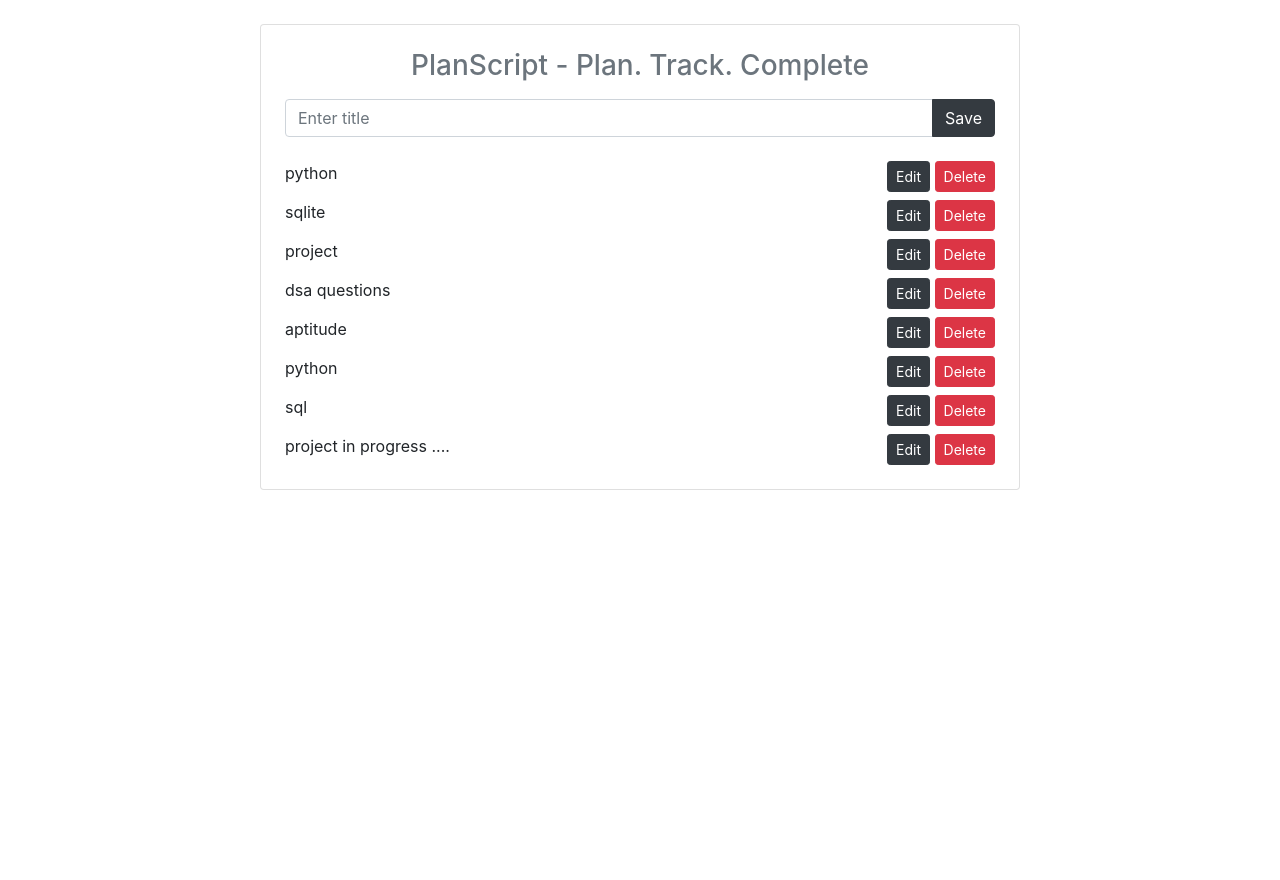
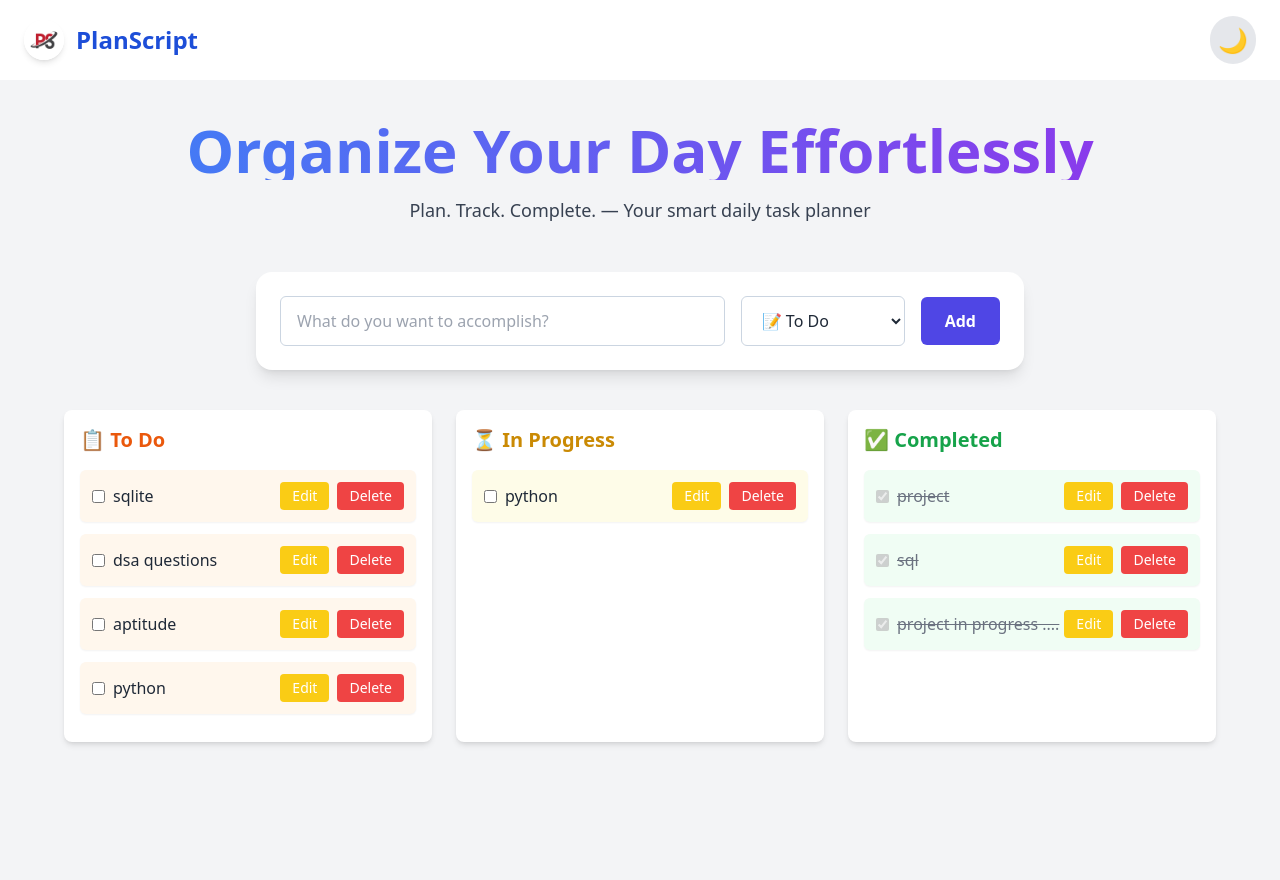
Before and after one commit to HarshitaGon/PlanScript, a Flask app: page / in a window 1280 px wide. Before the commit the page ends 490 px from the top, so only its background shows below. Run offline with Flask 3, Linux system fonts and the light colour scheme; some libraries are stand-ins or nearby versions.

Commit message:
complete functionalities done

```diff
--- a/app.py
+++ b/app.py
@@ -8,20 +8,22 @@ app.secret_key = 'key'
 db = SQLAlchemy(app)
 
 class Todo(db.Model):
-    id = db.Column(db.Integer, primary_key = True)
+    id = db.Column(db.Integer, primary_key=True)
     title = db.Column(db.String(200), nullable=False)
+    status = db.Column(db.String(50), nullable=False, default='todo')  # ✅ New field
 
 with app.app_context():
     db.create_all()
 
-@app.route('/', methods=['Get', 'POST'])
+@app.route('/', methods=['GET', 'POST'])
 @app.route('/<int:todo_id>', methods=['GET', 'POST'])
-def index(todo_id = None):
+def index(todo_id=None):
     if request.method == 'POST':
         title = request.form.get('title')
+        status = request.form.get('status') or 'todo'
 
         if todo_id is None:
-            todo = Todo(title=title)
+            todo = Todo(title=title, status=status)  # 👈 default status
             db.session.add(todo)
             db.session.commit()
             flash('Todo item added successfully', 'success')
@@ -29,6 +31,7 @@ def index(todo_id = None):
             todo = Todo.query.get(todo_id)
             if todo:
                 todo.title = title
+                tudo.status = status
                 db.session.commit()
                 flash('Todo item updated successfully', 'success')
 
@@ -39,7 +42,21 @@ def index(todo_id = None):
         todo = Todo.query.get(todo_id)
 
     todos = Todo.query.order_by(Todo.id.desc()).all()
-    return render_template('index.html', todos = todos, todo = todo)
+
+    # 👇 group by status
+    todo_tasks = [t for t in todos if t.status == 'todo']
+    progress_tasks = [t for t in todos if t.status == 'progress']
+    completed_tasks = [t for t in todos if t.status == 'completed']
+
+    return render_template(
+        'index.html',
+        todos=todos,
+        todo=todo,
+        todo_tasks=todo_tasks,
+        progress_tasks=progress_tasks,
+        completed_tasks=completed_tasks
+    )
+
 
 @app.route('/todo-delete/<int:todo_id>', methods=["POST"])
 def delete(todo_id):
@@ -51,5 +68,17 @@ def delete(todo_id):
 
     return redirect(url_for('index'))
 
+
+@app.route('/update_status/<int:todo_id>', methods=['POST'])
+def update_status(todo_id):
+    todo = Todo.query.get_or_404(todo_id)
+    new_status = request.form.get('status')
+    if new_status in ['todo', 'progress', 'completed']:
+        todo.status = new_status
+        db.session.commit()
+        flash('Task status updated!', 'success')
+    return redirect(url_for('index'))
+
+
 if __name__ == '__main__':
     app.run(debug=True)
--- a/templates/index.html
+++ b/templates/index.html
@@ -1,14 +1,24 @@
 {% extends 'layouts/app.html' %}
 
 {% block content %}
+<div class="min-h-screen bg-gray-100 dark:bg-gray-900 py-10 px-4 transition-colors duration-300">
+  <div class="max-w-6xl mx-auto">
 
-<div class="container">
-    <div class="row justify-content-center mt-4">
-        <div class="col-sm-8 card p-4">
+    <!-- Animated Hero Section -->
+    <section class="relative text-center mb-12 overflow-hidden">
+      <div class="relative z-10 animate-fade-slide">
+        <h2 class="text-5xl md:text-6xl font-extrabold bg-gradient-to-r from-blue-500 to-purple-600 text-transparent bg-clip-text">
+          Organize Your Day Effortlessly
+        </h2>
+        <p class="mt-4 text-lg text-gray-700 dark:text-gray-300">Plan. Track. Complete. — Your smart daily task planner</p>
+      </div>
 
+    </section>
+
+    <!-- Flash messages -->
     {% with messages = get_flashed_messages() %}
     {% if messages %}
-                <ul class="alert alert-success">
+    <ul class="mb-4 p-4 bg-green-100 dark:bg-green-200 border border-green-300 text-green-800 rounded-md shadow">
       {% for message in messages %}
       <li>{{ message }}</li>
       {% endfor %}
@@ -16,31 +26,67 @@
     {% endif %}
     {% endwith %}
 
-            <h3 class="text-muted text-center mb-3">PlanScript - Plan. Track. Complete</h3>
+    <!-- Form Section -->
+    <form method="POST" action="{{ url_for('index', todo_id=todo.id) if todo else url_for('index') }}"
+      class="bg-white dark:bg-gray-800 shadow-lg rounded-2xl px-6 py-6 mb-10 max-w-3xl mx-auto flex flex-col md:flex-row items-center gap-4">
+      <input type="text" name="title" value="{{ todo.title if todo else '' }}"
+        class="flex-1 px-4 py-3 text-base bg-white dark:bg-gray-700 border border-slate-300 dark:border-gray-600 rounded-md focus:outline-none focus:ring-2 focus:ring-indigo-400 dark:text-gray-100"
+        placeholder="What do you want to accomplish?" required />
 
-            <form action="{{ url_for('index', todo_id = todo.id) if todo else url_for('index')}}" method="post">
-                <div class="input-group mb-3">
-                    <input type="text" name="title" placeholder="Enter title" class="form-control"value="{{todo.title if todo else ''}}">
-                    <div class="input-group-append">
-                        <button class="btn btn-dark" type="submit">Save</button>
+      <select name="status"
+        class="px-4 py-3 text-base bg-white dark:bg-gray-700 border border-slate-300 dark:border-gray-600 rounded-md focus:outline-none focus:ring-2 focus:ring-indigo-400 dark:text-gray-100">
+        <option value="todo" {% if todo and todo.status == 'todo' %}selected{% endif %}>📝 To Do</option>
+        <option value="in-progress" {% if todo and todo.status == 'in-progress' %}selected{% endif %}>⏳ In Progress</option>
+        <option value="completed" {% if todo and todo.status == 'completed' %}selected{% endif %}>✅ Completed</option>
+      </select>
+
+      <button type="submit"
+        class="px-6 py-3 bg-indigo-600 text-white font-semibold rounded-md hover:bg-indigo-700 transition">
+        {{ 'Update' if todo else 'Add' }}
+      </button>
+    </form>
+
+
+    <!-- 3 Column Task Layout -->
+    <div class="grid md:grid-cols-3 gap-6">
+      {% set columns = [
+        ('todo', '📋 To Do', 'orange', 'orange-50', 'orange-600'),
+        ('in-progress', '⏳ In Progress', 'yellow', 'yellow-50', 'yellow-600'),
+        ('completed', '✅ Completed', 'green', 'green-50', 'green-600')
+      ] %}
+
+      {% for key, title, color, bg, text in columns %}
+      <div class="bg-white dark:bg-gray-800 p-4 rounded-lg shadow-md">
+        <h2 class="text-xl font-semibold text-{{ text }} mb-4">{{ title }}</h2>
+        {% for task in todos if task.status == key %}
+        <div class="bg-{{ bg }} dark:bg-opacity-10 p-3 rounded-md shadow-sm mb-3 flex justify-between items-center">
+          {% if key != 'completed' %}
+          <form method="POST" action="{{ url_for('update_status', todo_id=task.id) }}">
+            <label class="flex items-center gap-2">
+              <input type="checkbox" name="status" value="completed" onchange="this.form.submit()" />
+              <span class="text-gray-800 dark:text-gray-200 break-words">{{ task.title }}</span>
+            </label>
+          </form>
+          {% else %}
+          <label class="flex items-center gap-2">
+            <input type="checkbox" checked disabled />
+            <span class="text-gray-500 dark:text-gray-400 break-words line-through">{{ task.title }}</span>
+          </label>
+          {% endif %}
+
+          <div class="flex gap-2">
+            <a href="/{{ task.id }}" class="text-sm bg-yellow-400 text-white px-3 py-1 rounded hover:bg-yellow-500 transition-all">Edit</a>
+            <form method="POST" action="{{ url_for('delete', todo_id=task.id) }}">
+              <button class="text-sm bg-red-500 text-white px-3 py-1 rounded hover:bg-red-600 transition-all">Delete</button>
+            </form>
           </div>
         </div>
-            </form>
-
-            {% for todo in todos %}
-            <div class="row mt-2">
-                <div class="col-8">{{ todo.title}}</div>
-                <div class="col-4 text-right">
-                    <a href="/{{todo.id}}" class="btn btn-dark btn-sm">Edit</a>
-                    <form class="d-inline" method="POST" action="{{ url_for('delete', todo_id=todo.id)}}">
-                        <button type="submit" class = "btn btn-danger btn-sm">Delete</button>
-                    </form>
-                </div>
+        {% else %}
+        <p class="text-sm text-gray-400 dark:text-gray-500">No tasks here.</p>
+        {% endfor %}
       </div>
       {% endfor %}
     </div>
   </div>
 </div>
-
-
 {% endblock %}
--- a/templates/layouts/app.html
+++ b/templates/layouts/app.html
@@ -1,17 +1,81 @@
 <!DOCTYPE html>
-<html>
+<html lang="en">
 
 <head>
-    <title>PlanScript</title>
-    <meta name="viewport" content="width=device-width, initial-scale=1">
-    <link rel="stylesheet" href="https://cdn.jsdelivr.net/npm/bootstrap@4.6.2/dist/css/bootstrap.min.css">
-    <script src="https://cdn.jsdelivr.net/npm/jquery@3.7.1/dist/jquery.slim.min.js"></script>
-    <script src="https://cdn.jsdelivr.net/npm/popper.js@1.16.1/dist/umd/popper.min.js"></script>
-    <script src="https://cdn.jsdelivr.net/npm/bootstrap@4.6.2/dist/js/bootstrap.bundle.min.js"></script>
+  <meta charset="UTF-8">
+  <title>PlanScript</title>
+  <meta name="viewport" content="width=device-width, initial-scale=1.0">
+
+  <!-- Tailwind CSS -->
+  <script src="https://cdn.tailwindcss.com"></script>
+  <script>
+    tailwind.config = {
+      darkMode: 'class',
+      theme: {
+        extend: {
+          animation: {
+            'fade-slide': 'fadeSlide 0.8s ease-out both',
+          },
+          keyframes: {
+            fadeSlide: {
+              '0%': { opacity: '0', transform: 'translateY(-10px)' },
+              '100%': { opacity: '1', transform: 'translateY(0)' },
+            },
+          },
+        },
+      }
+    };
+  </script>
+
+  <!-- Auto apply dark theme -->
+  <script>
+    if (localStorage.getItem('theme') === 'dark') {
+      document.documentElement.classList.add('dark');
+    }
+  </script>
 </head>
 
-<body>
-    {% block content %} {% endblock %}
+<body class="bg-gray-100 text-gray-800 dark:bg-gray-900 dark:text-gray-100 transition-colors duration-300">
+
+  <!-- 🔷 Header Section -->
+  <header class="flex items-center justify-between px-6 py-4 shadow-md bg-white dark:bg-gray-800">
+    <div class="flex items-center gap-3 animate-fade-slide">
+      <img src="{{ url_for('static', filename='logo.png') }}" alt="PlanScript Logo" class="h-10 w-10 rounded-full shadow-md" />
+      <h1 class="text-2xl font-bold text-blue-700 dark:text-blue-400">PlanScript</h1>
+    </div>
+
+    <!-- Dark Mode Toggle -->
+    <button
+      id="darkToggle"
+      class="text-2xl p-2 rounded-full hover:scale-110 transition-transform duration-300 bg-gray-200 dark:bg-gray-700"
+      title="Toggle Theme"
+    >
+      🌙
+    </button>
+  </header>
+
+  {% block content %} {% endblock %}
+
+  <!-- Dark Mode Logic -->
+  <script>
+    const toggle = document.getElementById('darkToggle');
+    const root = document.documentElement;
+
+    if (localStorage.getItem('theme') === 'dark') {
+      root.classList.add('dark');
+      toggle.textContent = '☀️';
+    }
+
+    toggle.addEventListener('click', () => {
+      const isDark = root.classList.toggle('dark');
+      toggle.classList.add('rotate-[360deg]', 'transition-transform', 'duration-500');
+      setTimeout(() => {
+        toggle.textContent = isDark ? '☀️' : '🌙';
+        toggle.classList.remove('rotate-[360deg]');
+      }, 300);
+      localStorage.setItem('theme', isDark ? 'dark' : 'light');
+    });
+  </script>
 </body>
 
 </html>
```
Also changed, not shown: instance/database.db, static/logo.png (added). Lines whose indentation alone changed are shown as unchanged.
